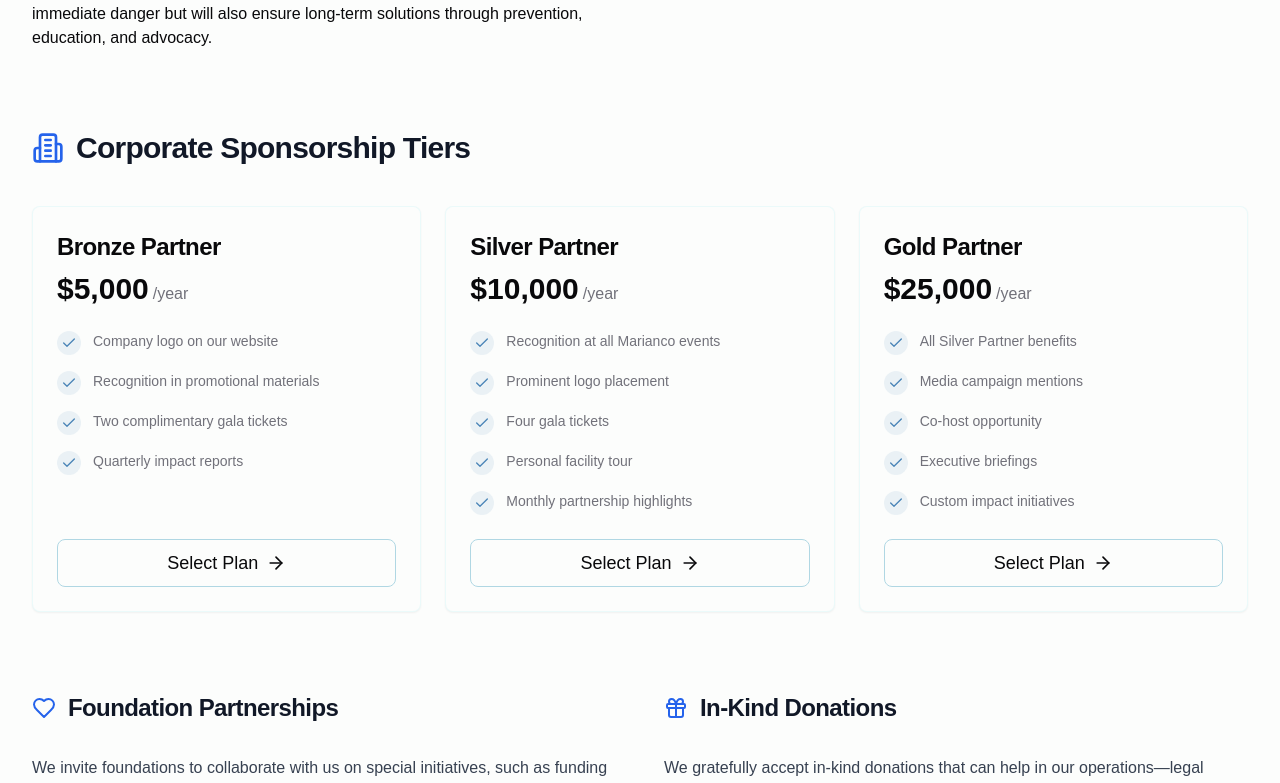
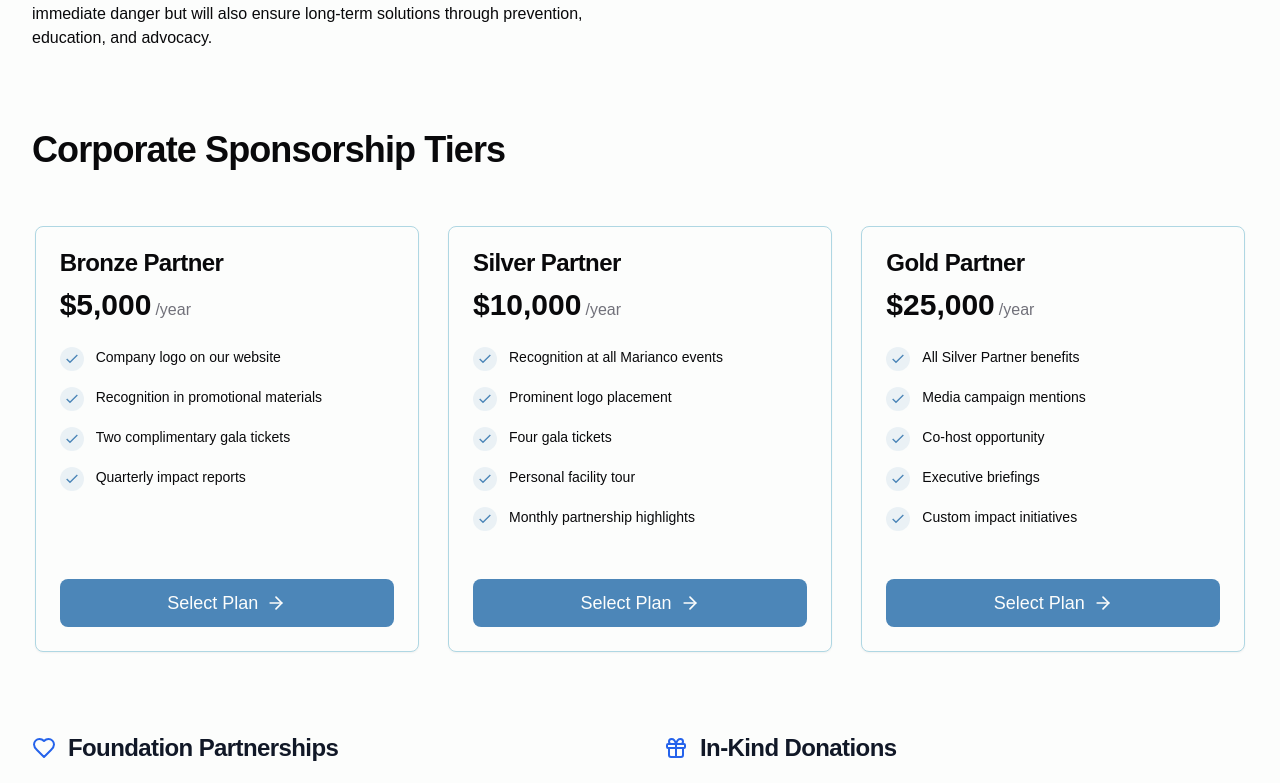
Before and after one commit to HariVeeraManiKumarVallu/Marianco, a Next.js app: page /sponsors in a window 1280 px wide. Shown: the part 806-1589 px from the top of the page. Built offline with nearby package versions, Linux system fonts and the light colour scheme.

Commit message:
style sponsors

```diff
--- a/src/app/(landing)/sponsors/page.tsx
+++ b/src/app/(landing)/sponsors/page.tsx
@@ -1,9 +1,11 @@
 'use client'
-import PartnershipTier from '@/components/partnershipTier'
+import { default as SponsorshipTier } from '@/components/sponsorship-tier'
 import TitleSection from '@/components/title-section'
-import { Button, buttonVariants } from '@/components/ui/button'
+import { buttonVariants } from '@/components/ui/button'
+import { ROUTES } from '@/config/routes'
+import { SPONSORSHIP_TIERS } from '@/config/sponsorship-tiers'
 import { motion } from 'framer-motion'
-import { ArrowRight, Building2, Gift, Handshake, Heart } from 'lucide-react'
+import { ArrowRight, Gift, Heart } from 'lucide-react'
 import Link from 'next/link'
 
 export default function Sponsors() {
@@ -46,43 +48,16 @@ export default function Sponsors() {
       {/* Partnership Tiers */}
       <section>
         <div className="container">
-          <h2 className="text-3xl font-bold text-gray-900 mb-8 flex items-center gap-3">
-            <Building2 className="w-8 h-8 text-blue-600" />
-            Corporate Sponsorship Tiers
-          </h2>
-          <div className="grid md:grid-cols-3 gap-6">
-            <PartnershipTier
-              title="Bronze Partner"
-              amount="$5,000"
-              benefits={[
-                'Company logo on our website',
-                'Recognition in promotional materials',
-                'Two complimentary gala tickets',
-                'Quarterly impact reports',
-              ]}
-            />
-            <PartnershipTier
-              title="Silver Partner"
-              amount="$10,000"
-              benefits={[
-                'Recognition at all Marianco events',
-                'Prominent logo placement',
-                'Four gala tickets',
-                'Personal facility tour',
-                'Monthly partnership highlights',
-              ]}
-            />
-            <PartnershipTier
-              title="Gold Partner"
-              amount="$25,000"
-              benefits={[
-                'All Silver Partner benefits',
-                'Media campaign mentions',
-                'Co-host opportunity',
-                'Executive briefings',
-                'Custom impact initiatives',
-              ]}
-            />
+          <h2 className=" mb-8 lg:mb-12 ">Corporate Sponsorship Tiers</h2>
+          <div className="grid md:grid-cols-3 gap-6 ">
+            {SPONSORSHIP_TIERS.map(tier => (
+              <SponsorshipTier
+                key={tier.title}
+                title={tier.title}
+                amount={tier.amount}
+                benefits={tier.benefits}
+              />
+            ))}
           </div>
         </div>
       </section>
@@ -146,80 +121,31 @@ export default function Sponsors() {
       </section>
 
       {/* CTA Section */}
-      <section>
+      <section className="pb-section">
         <motion.div
           initial={{ opacity: 0, y: 20 }}
           whileInView={{ opacity: 1, y: 0 }}
           viewport={{ once: true }}
           className=" text-center bg-blue-50 rounded-xl p-8 container"
         >
-          <h2 className="text-2xl font-bold text-gray-900 mb-4">
+          <h2
+            className="
+        mb-4"
+          >
             Ready to Make a Difference?
           </h2>
           <p className="text-gray-700 mb-6">
             Contact us to discuss partnership opportunities that align with your
             organization&apos;s values and goals.
           </p>
-          <Button size="lg" className="bg-blue-600 hover:bg-blue-700 group">
+          <Link
+            href={ROUTES.SPONSORS}
+            className={buttonVariants({ size: 'lg' })}
+          >
             Start the Conversation
-            <ArrowRight className="ml-2 h-4 w-4 transition-transform group-hover:translate-x-1" />
-          </Button>
+          </Link>
         </motion.div>
       </section>
     </div>
   )
 }
-// return (
-//   <>
-//     <h1>Partner with Us for a safer World for Children</h1>
-//     <p>
-//       Marianco&apos;s work is made possible by the incredible contributions of
-//       our partners. By collaborating with us, you can make a lasting impact on
-//       the lives of vulnerable children while receiving meaningful recognition
-//       and engagement opportunities.
-//     </p>
-//     <h2>Why partner with Marianco?</h2>
-//     <p>
-//       When you partner with Marianco, you become part of a global network
-//       dedicated to eradicating child exploitation. Your support will not only
-//       help children in immediate danger but will also ensure long-term
-//       solutions through prevention, education, and advocacy.
-//     </p>
-//     <h2>Corporate Sponsorship Tiers</h2>
-//     <ul>
-//       <li>
-//         <h4>Bronze Partner ($5,000+):</h4>
-//         <p>
-//           Includes your company logo on our website and in select promotional
-//           materials, as well as two complimentary tickets to our annual gala.
-//         </p>
-//         <h4>Silver Partner ($10,000+):</h4>
-//         <p>
-//           Recognition at all Marianco events and your logo featured
-//           prominently on our materials, plus four gala tickets and a personal
-//           tour of our facilities.
-//         </p>
-//         <h4>Gold Partner ($25,000+):</h4>
-//         <p>
-//           In addition to all silver benefits, your company will receive
-//           special mentions in media campaigns and the opportunity to co-host a
-//           Marianco event.
-//         </p>
-//       </li>
-//     </ul>
-
-//     <h2>Foundation Partnerships</h2>
-
-//     <p>
-//       We invite foundations to collaborate with us on special initiatives,
-//       such as funding the creation of new safe homes, expanding our advocacy
-//       work, or sponsoring research on child exploitation.
-//     </p>
-//     <h2>In-Kind Donations</h2>
-//     <p>
-//       We gratefully accept in-kind donations that can help in our
-//       operations—legal services, technology, marketing, and more. Your
-//       company’s expertise can help us extend our reach and impact.
-//     </p>
-//   </>
-//
--- a/src/components/icons.tsx
+++ b/src/components/icons.tsx
@@ -142,6 +142,18 @@ export const Icons = {
       <polyline points="12 5 19 12 12 19" />
     </svg>
   ),
+  check: (props: LucideProps) => (
+    <svg
+      xmlns="http://www.w3.org/2000/svg"
+      viewBox="0 0 24 24"
+      fill="none"
+      stroke="currentColor"
+      strokeWidth="2"
+      {...props}
+    >
+      <polyline points="20 6 9 17 4 12" />
+    </svg>
+  ),
   facebook: (props: LucideProps) => (
     <svg
       xmlns="http://www.w3.org/2000/svg"
--- a/src/components/partnershipTier.tsx
+++ b/src/components/sponsorship-tier.tsx
@@ -1,21 +1,16 @@
 'use client'
 
+import { type SponsorshipTier } from '@/config/sponsorship-tiers'
 import { motion } from 'framer-motion'
-import { Check, ArrowRight } from 'lucide-react'
+import { Icons } from './icons'
 import { Button } from './ui/button'
-import { Card, CardHeader, CardTitle, CardContent, CardFooter } from './ui/card'
+import { Card, CardContent, CardFooter, CardHeader, CardTitle } from './ui/card'
 
-type PartnershipTierProps = {
-  title: string
-  amount: string
-  benefits: string[]
-}
-
-export default function PartnershipTier({
+export default function SponsorshipTier({
   title,
   amount,
   benefits,
-}: PartnershipTierProps) {
+}: SponsorshipTier) {
   return (
     <motion.div
       initial={{ opacity: 0, y: 20 }}
@@ -25,16 +20,16 @@ export default function PartnershipTier({
       transition={{ duration: 0.3 }}
       className="h-full"
     >
-      <Card className="relative overflow-hidden h-full flex flex-col border border-border/50 hover:border-primary/50 transition-colors duration-300">
-        <CardHeader className="space-y-2">
-          <CardTitle className="text-2xl">{title}</CardTitle>
+      <Card className="relative overflow-hidden h-full flex flex-col border border-brand-blue-300 hover:border-brand-blue-900 transition-colors duration-300 max-w-96 mx-auto">
+        <CardHeader className="space-y-3">
+          <CardTitle>{title}</CardTitle>
           <div>
             <span className="text-3xl font-bold">{amount}</span>
             <span className="text-muted-foreground ml-1">/year</span>
           </div>
         </CardHeader>
         <CardContent className="flex-grow">
-          <ul className="space-y-4">
+          <ul className="space-y-4 mb-6">
             {benefits.map((benefit, index) => (
               <motion.li
                 key={index}
@@ -44,19 +39,20 @@ export default function PartnershipTier({
                 className="flex items-start gap-3"
               >
                 <div className="rounded-full p-1 bg-primary/10 text-primary">
-                  <Check className="w-4 h-4" />
+                  <Icons.check className="size-4" />
                 </div>
-                <span className="text-sm text-muted-foreground">{benefit}</span>
+                <p className="text-sm">{benefit}</p>
               </motion.li>
             ))}
           </ul>
         </CardContent>
         <CardFooter>
-          <Button className="w-full group" variant="outline" size="lg">
-            <span className="flex items-center justify-center gap-2">
-              Select Plan
-              <ArrowRight className="w-4 h-4 transition-transform group-hover:translate-x-1" />
-            </span>
+          <Button
+            className="w-full flex items-center justify-center gap-2 group"
+            size="lg"
+          >
+            <span>Select Plan</span>
+            <Icons.arrowRight className="size-4 transition-transform group-hover:translate-x-1" />
           </Button>
         </CardFooter>
       </Card>
--- /dev/null
+++ b/src/config/sponsorship-tiers.ts
@@ -0,0 +1,40 @@
+export type SponsorshipTier = {
+  title: string
+  amount: string
+  benefits: string[]
+}
+
+export const SPONSORSHIP_TIERS: SponsorshipTier[] = [
+  {
+    title: 'Bronze Partner',
+    amount: '$5,000',
+    benefits: [
+      'Company logo on our website',
+      'Recognition in promotional materials',
+      'Two complimentary gala tickets',
+      'Quarterly impact reports',
+    ],
+  },
+  {
+    title: 'Silver Partner',
+    amount: '$10,000',
+    benefits: [
+      'Recognition at all Marianco events',
+      'Prominent logo placement',
+      'Four gala tickets',
+      'Personal facility tour',
+      'Monthly partnership highlights',
+    ],
+  },
+  {
+    title: 'Gold Partner',
+    amount: '$25,000',
+    benefits: [
+      'All Silver Partner benefits',
+      'Media campaign mentions',
+      'Co-host opportunity',
+      'Executive briefings',
+      'Custom impact initiatives',
+    ],
+  },
+]
--- a/tailwind.config.ts
+++ b/tailwind.config.ts
@@ -102,7 +102,7 @@ export default {
         'accordion-up': 'accordion-up 0.2s ease-out',
       },
       gradient: {
-        'main': 'bg-gradient-to-b from-brand-white to-brand-blue-900/20',
+        main: 'bg-gradient-to-b from-brand-white to-brand-blue-900/20',
       },
     },
   },
```
